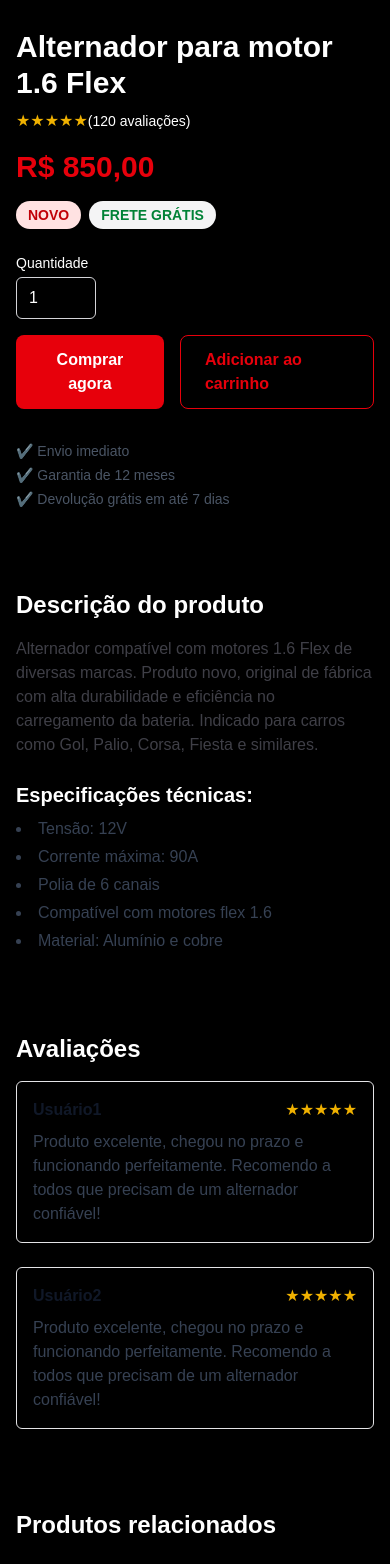
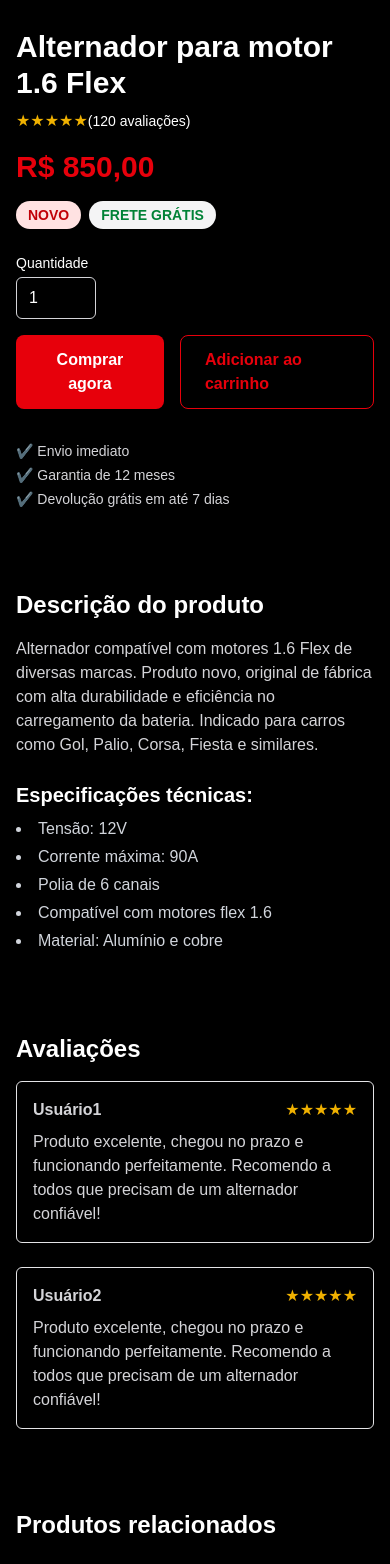
Before and after one commit to GhostS1x/vanguard-motors, a Next.js app: page /pages/productDetails in a window 390 px wide. Shown: the part 432-1996 px from the top of the page. Built offline with nearby package versions, Linux system fonts and the light colour scheme.

Commit message:
ajustes para celular

```diff
--- a/src/app/components/layout/Footer.tsx
+++ b/src/app/components/layout/Footer.tsx
@@ -0,0 +1,7 @@
+export default function Footer() {
+  return (
+    <div>
+      <h1>Página de perfil do cliente</h1>
+    </div>
+  );
+}
--- a/src/app/components/layout/NavBar.tsx
+++ b/src/app/components/layout/NavBar.tsx
@@ -0,0 +1,7 @@
+export default function NavBar() {
+  return (
+    <div>
+      <h1>Página de perfil do cliente</h1>
+    </div>
+  );
+}
--- a/src/app/page.tsx
+++ b/src/app/page.tsx
@@ -1,4 +1,3 @@
-import { Search } from "lucide-react";
 import Link from "next/link";
 import Dropdown from './components//ui/Dropdown';
 
@@ -17,24 +16,22 @@ export default function HomePage() {
 
         {/* Header */}
         <header >
-          <div className="flex relative items-center justify-center gap-60 px-6 py-4 max-w-7xl">
+          <div className="flex relative justify-items-center justify-center gap-60 px-6 py-4 max-w-7xl">
             <div className="text-2xl font-bold">LOGO</div>
             <div className="flex">
               <input
                 type="search"
                 placeholder={"Buscar peças por nome, marca ou modelo"}
-                className="hidden md:block rounded-full px-4 py-2 white bg-black/80 w-[40rem] focus:outline-none"
+                className="rounded-full px-4 py-2 white bg-black/80 w-52 md:w-[40rem] focus:outline-none"
               />
-              <button className="md:hidden px-3 py-2 text-white rounded-md"><Search /></button>
-
+              {/* <button className="md:hidden px-3 py-2 text-white rounded-md"><Search /></button> */}
             </div>
-            <div aria-label="Entrar" className="hover:text-red-400 transition flex">
+            <div aria-label="Entrar" className="hover:text-red-400 transition  md:block">
               <Dropdown />
             </div>
-
           </div>
-          <div className="flex  items-center justify-center">
-            <nav className="hidden relative md:flex space-x-8 font-semibold text-lg">
+          <div className="flex items-center justify-center">
+            <nav className=" relative md:flex md:space-x-8 space-x-2 text-sm font-semibold md:text-lg">
               {['Motor', 'Suspensão', 'Pneus', 'Freios', 'Interior', 'Extériores'].map((cat) => (
                 <a key={cat} href="#" className="hover:text-red-400 transition">
                   {cat}
@@ -130,7 +127,7 @@ export default function HomePage() {
               />
               <h3 className="text-lg font-semibold mb-1">{title}</h3>
               <p className="mb-3 font-semibold">{price}</p>
-              <button className="mt-auto bg-red-600 hover:bg-red-700 px-4 py-2 rounded flex items-center justify-center gap-2 font-semibold transition">
+              <Link href="/pages/productDetails" className="mt-auto bg-red-600 hover:bg-red-700 px-4 py-2 rounded flex items-center justify-center gap-2 font-semibold transition">
                 <svg
                   xmlns="http://www.w3.org/2000/svg"
                   className="h-5 w-5"
@@ -144,7 +141,7 @@ export default function HomePage() {
                   <circle cx="17" cy="21" r="2" />
                 </svg>
                 Comprar
-              </button>
+              </Link>
             </div>
           ))}
         </div>
--- a/src/app/pages/productDetails/page.tsx
+++ b/src/app/pages/productDetails/page.tsx
@@ -64,7 +64,7 @@ export default function ProductDetails() {
             </Link>
           </div>
 
-          <ul className="text-sm text-gray-600 space-y-1">
+          <ul className="text-sm text-zinc-300 space-y-1">
             <li>✔️ Envio imediato</li>
             <li>✔️ Garantia de 12 meses</li>
             <li>✔️ Devolução grátis em até 7 dias</li>
@@ -75,13 +75,13 @@ export default function ProductDetails() {
       {/* Descrição detalhada */}
       <section className="max-w-5xl mx-auto px-4 py-10">
         <h2 className="text-2xl font-bold mb-4 text-white">Descrição do produto</h2>
-        <p className="text-zinc-700 mb-4">
+        <p className="text-zinc-300 mb-4">
           Alternador compatível com motores 1.6 Flex de diversas marcas. Produto novo, original de fábrica com alta durabilidade
           e eficiência no carregamento da bateria. Indicado para carros como Gol, Palio, Corsa, Fiesta e similares.
         </p>
 
         <h3 className="text-xl text-white font-semibold mt-6 mb-2">Especificações técnicas:</h3>
-        <ul className="list-disc list-inside text-gray-700 space-y-1">
+        <ul className="list-disc list-inside text-gray-300 space-y-1">
           <li>Tensão: 12V</li>
           <li>Corrente máxima: 90A</li>
           <li>Polia de 6 canais</li>
@@ -97,10 +97,10 @@ export default function ProductDetails() {
           {[1, 2].map((i) => (
             <div key={i} className="border border-zinc-200 p-4 rounded-md shadow-sm">
               <div className="flex items-center justify-between mb-2">
-                <strong>Usuário{i}</strong>
+                <strong className="text-zinc-300">Usuário{i}</strong>
                 <span className="text-yellow-500">★★★★★</span>
               </div>
-              <p className="text-gray-700">
+              <p className="text-zinc-300">
                 Produto excelente, chegou no prazo e funcionando perfeitamente. Recomendo a todos que precisam de um alternador confiável!
               </p>
             </div>
@@ -116,7 +116,7 @@ export default function ProductDetails() {
             {[1, 2, 3, 4].map((i) => (
               <div
                 key={i}
-                className="bg-zinc-950 p-4 rounded-lg shadow-md hover:shadow-lg transition"
+                className="bg-zinc-900 p-4 rounded-lg shadow-md hover:shadow-lg transition"
               >
                 <img
                   src="/pecas/disco-freio.png"
--- a/src/app/pages/search/page.tsx
+++ b/src/app/pages/search/page.tsx
@@ -141,7 +141,7 @@ export default function SearchPage() {
                     R$ {prod.price.toFixed(2).replace(".", ",")}
                   </p>
                   <Link
-                    href="/pages/product"
+                    href="/pages/productDetails"
                     className="flex justify-center justify-items-center w-full bg-red-600 hover:bg-red-700 text-white py-3 px-10 rounded-md font-semibold transition"
                   >
                     <svg
```
